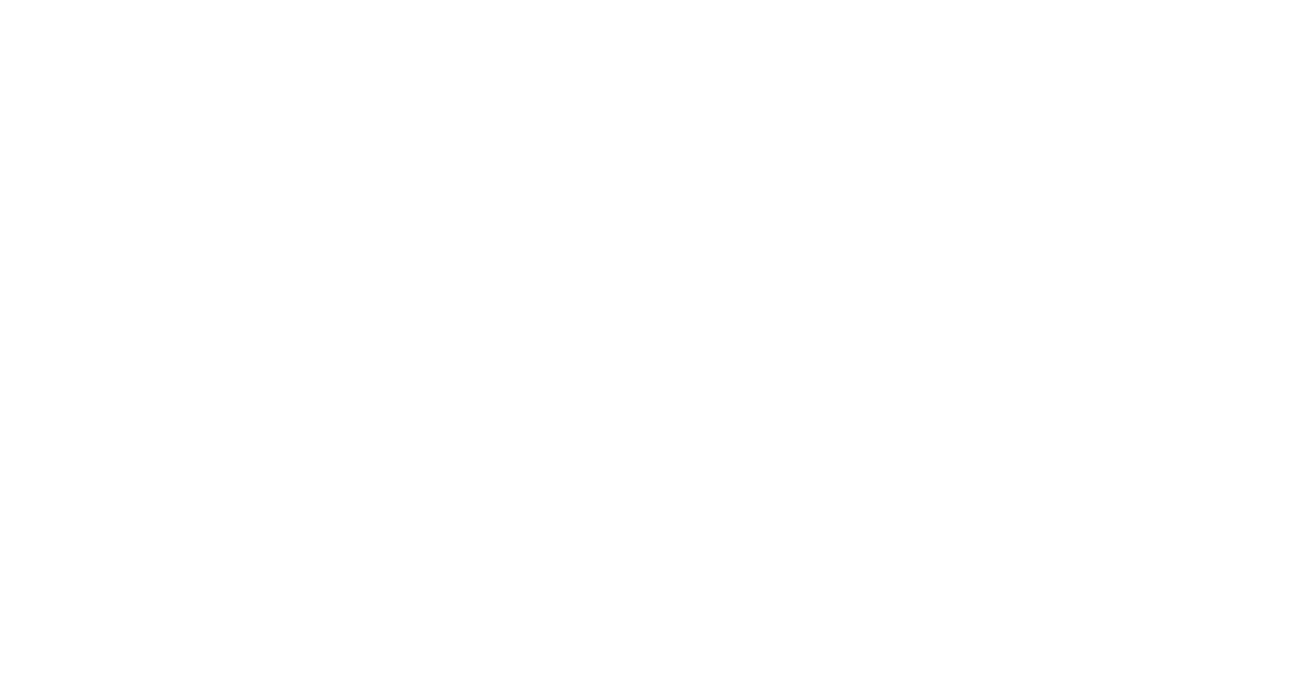
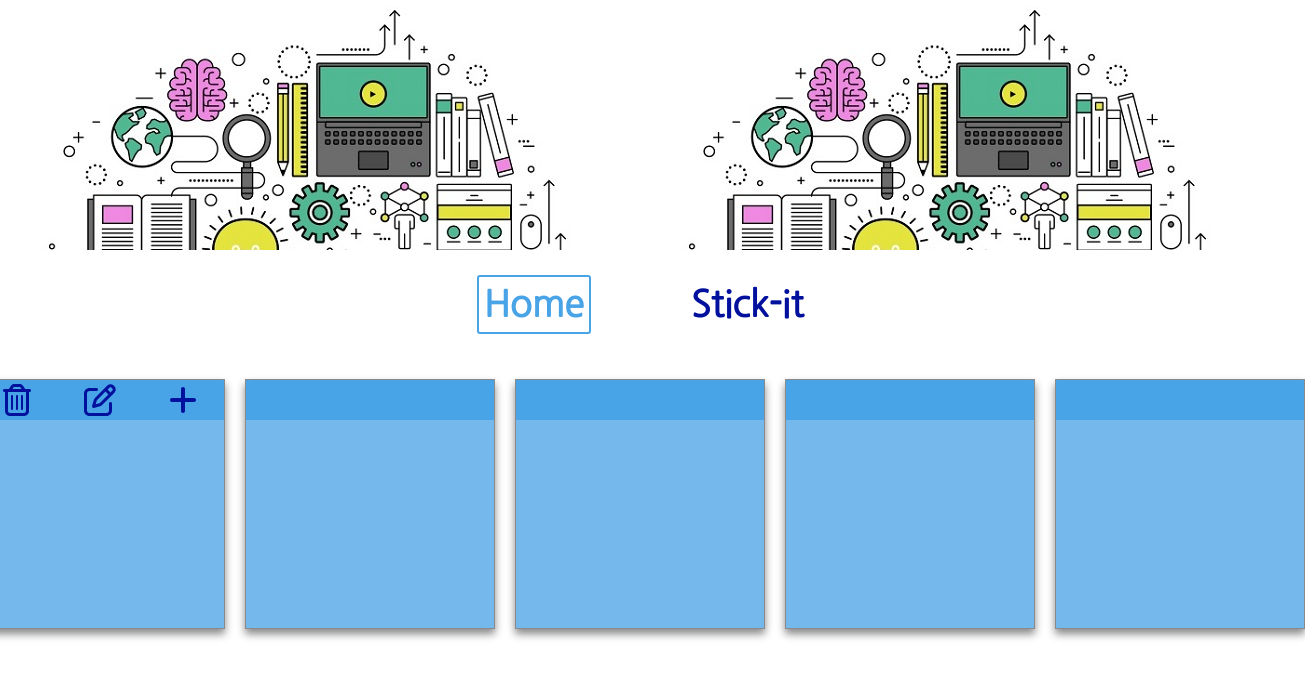
Before and after one commit to GhiwaDaccache/multi-app, a React (Create React App) app: page /sticky-notes in a window 1280 px wide. Before the commit this address had no page. Shown: the top 678 px of the page, 1305 px wide, since content can reach past the window. Built offline with nearby package versions, Linux system fonts and the light colour scheme.

Commit message:
added-stickynotes-UI

```diff
--- a/src/App.jsx
+++ b/src/App.jsx
@@ -7,7 +7,7 @@ import { BrowserRouter, Routes, Route } from "react-router-dom";
 import Home from "./pages/Home";
 import Weather from "./pages/Weather";
 import Calculator from "./pages/Calculator";
-// import StickyNotes from "./pages/StickyNotes";
+import StickyNotes from "./pages/StickyNotes";
 
 const App = () => {
   useEffect(() => {}, []);
@@ -19,7 +19,7 @@ const App = () => {
           <Route path="/" element={<Home />} />
           <Route path="/weather" element={<Weather />} />
           <Route path="/calculator" element={<Calculator />} />
-          {/*<Route path="/sticky-notes" element={<StickyNotes />} /> */}
+          <Route path="/sticky-notes" element={<StickyNotes />} />
         </Routes>
       </BrowserRouter>
     </div>
--- /dev/null
+++ b/src/pages/StickyNotes/index.jsx
@@ -0,0 +1,62 @@
+import React, { useState, useEffect } from "react";
+import { useNavigate } from "react-router-dom";
+
+// import axios from "axios";
+
+import "./style.css";
+import { FontAwesomeIcon } from '@fortawesome/react-fontawesome'
+import { faTrashCan } from "@fortawesome/free-regular-svg-icons";
+import { faPenToSquare } from "@fortawesome/free-regular-svg-icons";
+import { faPlus } from "@fortawesome/free-solid-svg-icons";
+
+
+const StickyNotes = () => {
+    const navigate = useNavigate();
+
+    return (
+      <div className="flex page column">
+        <header>
+        </header>
+        <section className="flex column gap center">
+            <div className="flex full-w center">
+                <span className="bold primary-text"
+                onClick = {() => {
+                    navigate("/")
+                  }}
+                >Home</span>
+                <h1 className="bold secondary-text">Stick-it</h1>
+            </div>
+
+            <section className="flex center gap">
+                <div className="note flex column align-center primary-bg shadow">
+                    <div className="note-header full-w flex align-center">
+                        <FontAwesomeIcon icon={faTrashCan} size="2x" style={{color: "#01109d",}} />
+                        <FontAwesomeIcon icon={faPenToSquare} size="2x" style={{color: "#01109d",}} />
+                        <FontAwesomeIcon icon={faPlus} size="2x" style={{color: "#01109d",}}/>
+                    </div>
+                </div>
+
+                <div className="note flex column align-center primary-bg shadow">
+                    <div className="note-header full-w"></div>
+                </div>
+
+                <div className="note flex column align-center primary-bg shadow">
+                    <div className="note-header full-w"></div>
+                </div>
+
+                <div className="note flex column align-center primary-bg shadow">
+                    <div className="note-header full-w"></div>
+                </div>
+
+                <div className="note flex column align-center primary-bg shadow">
+                    <div className="note-header full-w"></div>
+                </div>
+            </section>
+
+        </section>
+
+      </div>
+    );
+  };
+
+  export default StickyNotes;
--- /dev/null
+++ b/src/pages/StickyNotes/style.css
@@ -0,0 +1,17 @@
+.note{
+    width: 250px;
+    height: 250px;
+    background-color: #75b8ec;
+    border: 1px solid #8a8a8a;
+}
+
+.note-header{
+    height: 40px;
+    background-color: #49a3e7;
+    justify-content: space-around;
+}
+
+.actions{
+    width: 100px;
+    height: 40px;
+}
--- a/src/styles/colors.css
+++ b/src/styles/colors.css
@@ -1,5 +1,5 @@
 .primary-bg {
-    background-color: #49a3e7a6;
+    background-color: #49a3e7;
 }
 
 .secondary-bg {
```
